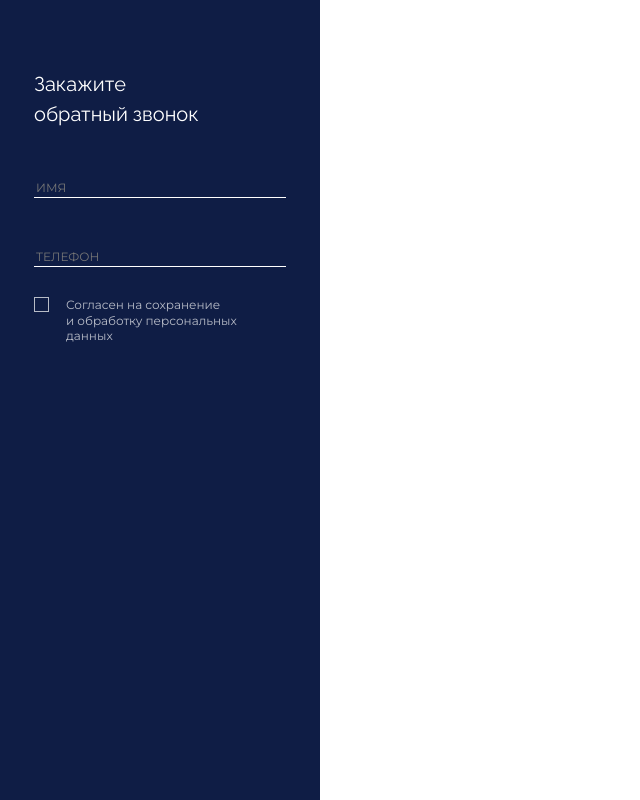
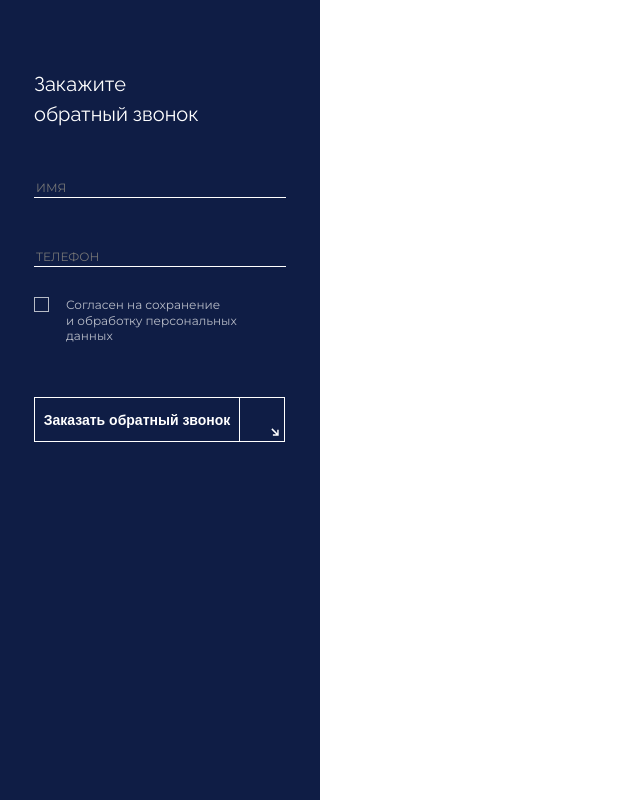
Before and after one commit to Maxeroz/Future-Markt-Task, a React (Create React App) app: page / in a window 1280 px wide. Shown: the top 800 px of the page, without its empty margins (0-640 px from the left). Built offline with nearby package versions, Linux system fonts and the light colour scheme; grey boxes are pictures that could not be loaded; a web font is replaced by a local one.

Commit message:
Call Modal Test

```diff
--- a/src/button.js
+++ b/src/Components/Button.js
@@ -5,9 +5,10 @@ export function Button({
   vector,
   vectorStyle,
   userStyle,
+  mainClass,
 }) {
   return (
-    <div className="full_btn">
+    <div className={mainClass}>
       <button className={style}>{children}</button>
       <div className={square} style={userStyle}>
         <img src={vector} className={vectorStyle}></img>
--- a/src/Components/CallModal.js
+++ b/src/Components/CallModal.js
@@ -1,3 +1,6 @@
+import { Button } from "./Button";
+import vectorWhite from "../img/vectorWhite.svg";
+
 export function CallModal() {
   return (
     <div className="call-modal-background">
@@ -29,6 +32,16 @@ export function CallModal() {
             </span>
           </label>
         </form>
+        <Button
+          style={"btn__other__call"}
+          square={"btn__trans-square"}
+          userStyle={{ height: "45px", width: "45px" }}
+          vector={vectorWhite}
+          vectorStyle={"vector__white"}
+          mainClass={"full_btn_call"}
+        >
+          Заказать обратный звонок
+        </Button>
       </div>
     </div>
   );
--- a/src/index.css
+++ b/src/index.css
@@ -199,6 +199,11 @@ footer {
   margin-bottom: 16px;
 }
 
+.full_btn_call {
+  display: flex;
+  width: 251px;
+}
+
 .btn__white {
   /* line-height: 122.8; */
   background-color: #fff;
@@ -222,6 +227,19 @@ footer {
   border: solid 1px;
   border-color: #fff;
   color: #fff;
+
+  flex: 1;
+}
+
+.btn__other__call {
+  font-size: 14px;
+  font-weight: 600;
+  /* max-width: 251px; */
+  /* max-height: 30px; */
+  border: solid 1px;
+  border-color: #fff;
+  color: #fff;
+
   flex: 1;
 }
 
@@ -355,6 +373,7 @@ footer {
   font-size: 12px;
   line-height: 128.8%;
   margin-left: 17px;
+  margin-bottom: 54px;
   /* letter-spacing: 1px; */
 }
 
@@ -364,6 +383,10 @@ footer {
   opacity: 0;
   position: absolute;
   z-index: -1;
+}
+
+.form-real-checkbox:focus + .custom-checkbox {
+  box-shadow: 0px 0px 0px 1px #fff, 0px 0px 0px 1px #fff;
 }
 
 .form-real-checkbox:checked + .custom-checkbox::before {
--- a/src/main.js
+++ b/src/main.js
@@ -1,4 +1,4 @@
-import { Button } from "./button";
+import { Button } from "./Components/Button";
 import vectorBlue from "./img/vectorBlue.svg";
 import vectorWhite from "./img/vectorWhite.svg";
 
@@ -13,6 +13,7 @@ export function Main() {
         square={"btn__white-square"}
         vector={vectorBlue}
         vectorStyle={"vector__blue"}
+        mainClass={"full_btn"}
       >
         Записаться
       </Button>
@@ -22,6 +23,7 @@ export function Main() {
         userStyle={{ height: "30px" }}
         vector={vectorWhite}
         vectorStyle={"vector__white"}
+        mainClass={"full_btn"}
       >
         Заказать звонок
       </Button>
```
